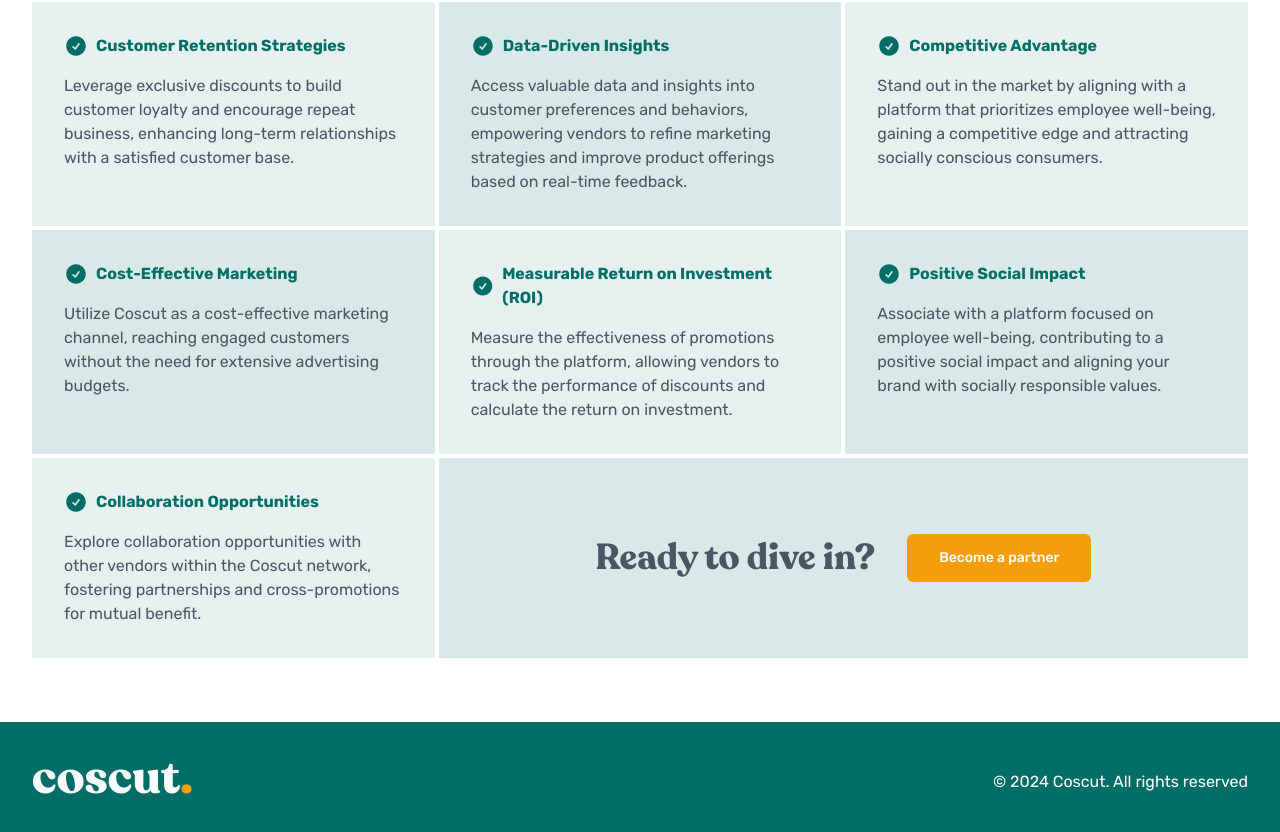
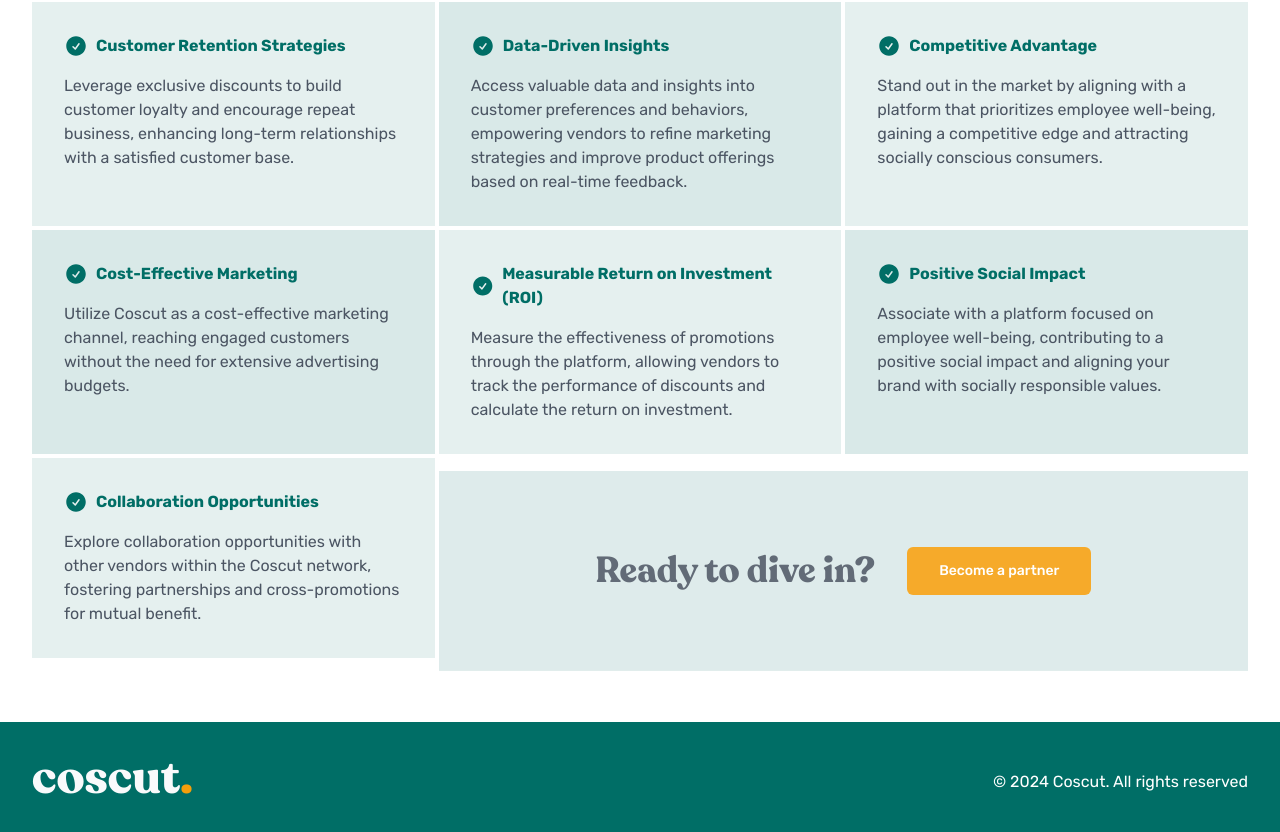
Before and after one commit to jlsodai/coscut, a Next.js app: page / in a window 1280 px wide. Shown: the part 3179-4011 px from the top of the page. Built offline with nearby package versions, Linux system fonts and the light colour scheme.

Commit message:
update vendor section cta bg

```diff
--- a/src/sections/VendorSection.tsx
+++ b/src/sections/VendorSection.tsx
@@ -33,7 +33,6 @@
           <div
             data-aos="fade-up"
             data-aos-delay={(i + 1) * 200}
-            data-aos-once="true"
             className={`${
               i % 2 ? "bg-[#006E66]/10" : "bg-[#006E66]/15"
             } p-8 hover:bg-[#006E66]/30`}
@@ -52,10 +51,9 @@
         ))}
 
         <div
-          className="flex flex-col md:flex-row gap-x-8 gap-y-2 justify-center items-center md:col-span-2 md:bg-[#006E66]/15 py-8 text-center"
+          className="flex flex-col md:flex-row gap-x-8 gap-y-2 justify-center items-center md:col-span-2 lg:bg-[#006E66]/15 py-8 text-center"
           data-aos="fade-up"
           data-aos-delay={(vendorBenefits.length + 1) * 200}
-          data-aos-once="true"
         >
           <h1 className="text-2xl lg:text-4xl font-recoleta font-bold leading-snug text-center">
             Ready to dive in?
```
